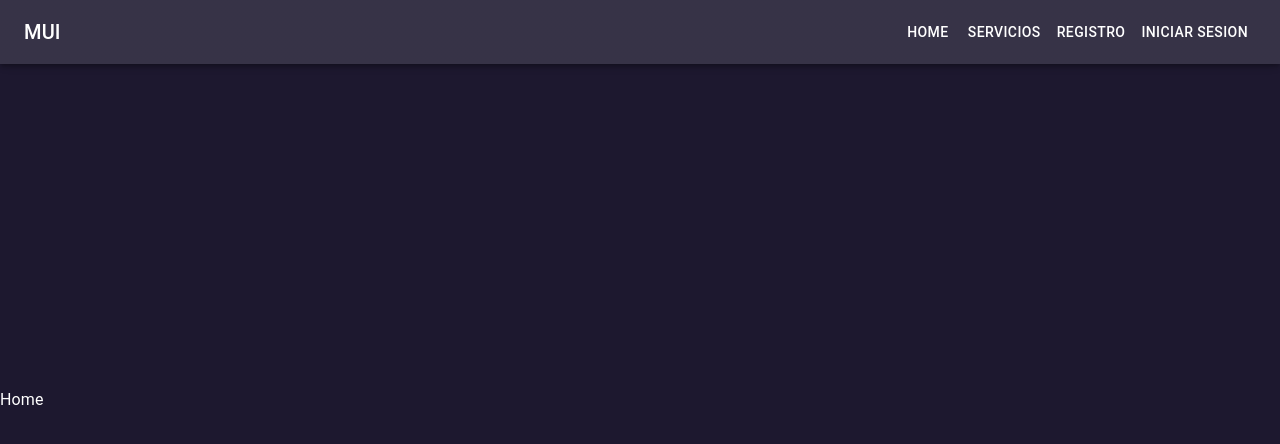
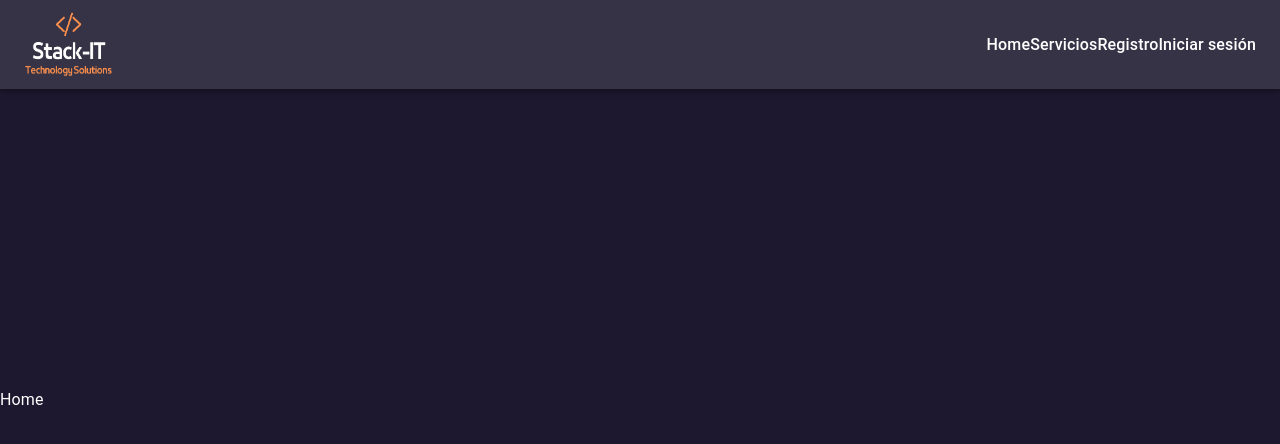
Before and after one commit to adriansunye/stackIT, a React (Vite) app: page / in a window 1280 px wide. Shown: the top 444 px of the page. Built offline with nearby package versions, Linux system fonts and the light colour scheme.

Commit message:
Header ready

```diff
--- /dev/null
+++ b/src/components/navigation/header/Header.css
@@ -0,0 +1,4 @@
+.Nav {
+display: flex;
+justify-items: flex-start;
+}
--- a/src/components/navigation/header/Header.jsx
+++ b/src/components/navigation/header/Header.jsx
@@ -1,3 +1,5 @@
+import "./Header.css";
+import { NavLink } from 'react-router-dom';
 import * as React from 'react';
 import PropTypes from 'prop-types';
 import AppBar from '@mui/material/AppBar';
@@ -16,7 +18,7 @@ import Typography from '@mui/material/Typography';
 import Button from '@mui/material/Button';
 
 const drawerWidth = 240;
-const navItems = ['Home', 'servicios', 'registro', 'Iniciar sesion'];
+ const navItems = ['Inicio', 'Servicio', 'Registro', 'Iniciar sesión'];
 
 function DrawerAppBar(props) {
   const { window } = props;
@@ -33,13 +35,25 @@ function DrawerAppBar(props) {
       </Typography>
       <Divider />
       <List>
-        {navItems.map((item) => (
+         <NavLink className="Header" to="/">
+               Home
+               </NavLink>
+              <NavLink className="Header" to="/services">
+              Servicios
+               </NavLink>
+               <NavLink className="Header" to="/register">
+               Registro
+               </NavLink>
+               <NavLink className="Header" to="/login">
+               Iniciar sesión
+              </NavLink>
+        {/* {navItems.map((item) => (
           <ListItem key={item} disablePadding>
             <ListItemButton sx={{ textAlign: 'center' }}>
               <ListItemText primary={item} />
             </ListItemButton>
           </ListItem>
-        ))}
+        ))} */}
       </List>
     </Box>
   );
@@ -65,15 +79,28 @@ function DrawerAppBar(props) {
             component="div"
             sx={{ flexGrow: 1, display: { xs: 'none', sm: 'block' } }}
           >
-            MUI
+           <img src='src\assets\LogoStackIT.png' style={{ width: 90, height: 80 }}/>
           </Typography>
-          <Box sx={{ display: { xs: 'none', sm: 'block' } }}>
+           <NavLink className="Header" to="/">
+               Home
+               </NavLink>
+              <NavLink className="Header" to="/services">
+              Servicios
+               </NavLink>
+               <NavLink className="Header" to="/register">
+               Registro
+               </NavLink>
+               <NavLink className="Header" to="/login">
+               Iniciar sesión
+              </NavLink>
+
+          {/* <Box sx={{ display: { xs: 'none', sm: 'block' } }}>
             {navItems.map((item) => (
               <Button key={item} sx={{ color: '#fff' }}>
                 {item}
               </Button>
             ))}
-          </Box>
+          </Box> */}
         </Toolbar>
       </AppBar>
       <Box component="nav">
@@ -93,6 +120,7 @@ function DrawerAppBar(props) {
           {drawer}
         </Drawer>
       </Box>
+
     </Box>
   );
 }
--- a/src/index.css
+++ b/src/index.css
@@ -16,11 +16,11 @@
 
 a {
   font-weight: 500;
-  color: #646cff;
+  color: white;
   text-decoration: inherit;
 }
 a:hover {
-  color: #535bf2;
+  color: #F2A157;
 }
 
 body {
@@ -61,7 +61,7 @@ button:focus-visible {
     background-color: #ffffff;
   }
   a:hover {
-    color: #747bff;
+    color: #F2A157;
   }
   button {
     background-color: #f9f9f9;
```
Also changed, not shown: src/assets/Image20230223100527.png (added), src/assets/LogoStackIT.png (added).
